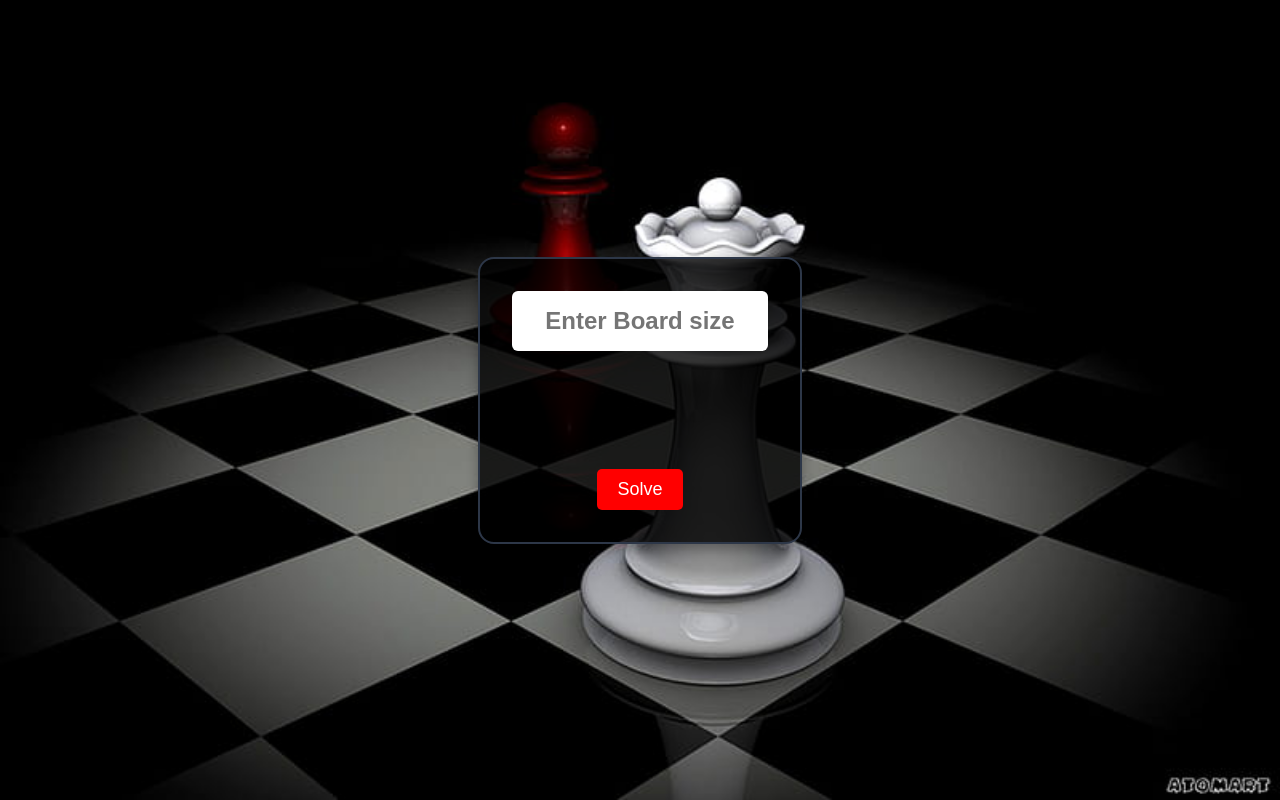
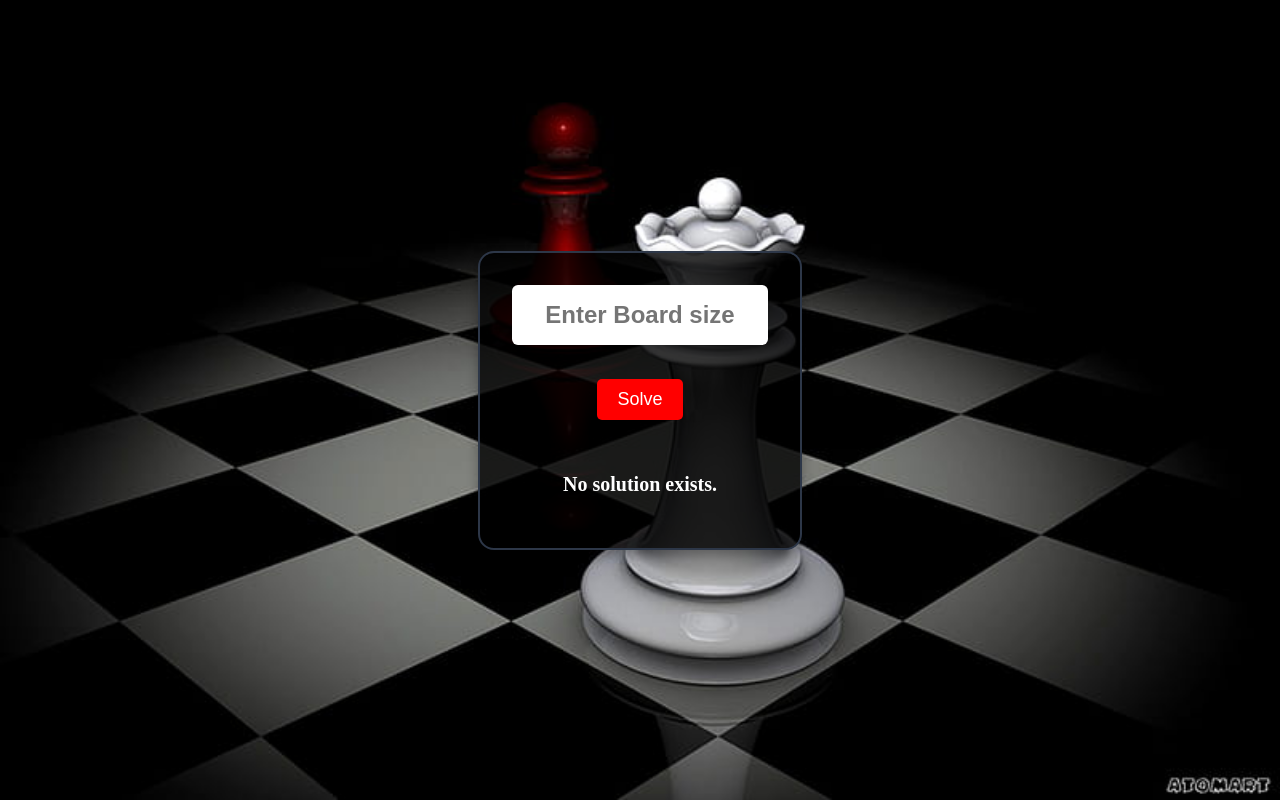
Before and after one commit to JenilJaiswal/N---Queen, a React (Vite) app in the folder N-Queen/: page / in a window 1280 px wide. Both pictures are taken after a click on the button "Solve". Built offline with nearby package versions, Linux system fonts and the light colour scheme.

Commit message:
Change1- Generate instant grid

```diff
--- a/N-Queen/src/App.css
+++ b/N-Queen/src/App.css
@@ -147,3 +147,70 @@ body {
   background-color: #3182ce;
   transform: scale(1.05);
 }
+
+.solve-button {
+  margin-top: 10px;
+  padding: 10px 20px;
+  font-size: 18px;
+  background-color: red;
+  color: white;
+  border: none;
+  border-radius: 5px;
+  cursor: pointer;
+  transition: 0.3s;
+}
+
+.solve-button:hover {
+  background-color: darkred;
+}
+
+.grid-cell {
+  width: 50px;
+  height: 50px;
+  border: 2px solid #4a5568;
+  background-color: #2d3748;
+  /* color: white; */
+  /* color: #ffcc00; */
+  color: #e40707;
+  font-size: 1.5rem;
+  display: flex;
+  align-items: center;
+  justify-content: center;
+}
+
+.navigation {
+  display: flex;
+  align-items: center;
+  justify-content: center;
+  gap: 10px;
+  margin-top: 10px;
+}
+
+.navigation button {
+  padding: 5px 10px;
+  font-size: 20px;
+  cursor: pointer;
+}
+.solution-text {
+  font-size: 18px;
+  font-weight: bold;
+  color: #ffffff; /* Change to any color you like */
+  background-color: #2d3748;
+  padding: 5px 10px;
+  border-radius: 5px;
+}
+
+.no-solution-text {
+  font-weight: bold;
+  /* color: #ffffff; Change to any color you like */
+  /* background-color: #2d3748; */
+  /* color: red; */
+  color: #ffffff;
+  font-weight: bold;
+  margin-top: 5px;
+  font-size: 20px;
+  /* border-radius: 5px; */
+}
+
+
+/*New Added code*/
--- a/N-Queen/src/board.jsx
+++ b/N-Queen/src/board.jsx
@@ -3,36 +3,28 @@ import "./App.css";
 
 export default function Board() {
   const [size, setSize] = useState("");
-  const [grid, setGrid] = useState([]);
+  const [solutions, setSolutions] = useState([]);
+  const [currentSolutionIndex, setCurrentSolutionIndex] = useState(0);
+  const [gridGenerated, setGridGenerated] = useState(false);
+  const [solved, setSolved] = useState(false); // New state to track if solve was clicked
 
   const handleChange = (e) => {
     let value = e.target.value;
-
-    // Ensure only numbers are entered
     if (!/^\d*$/.test(value)) return;
-
-    // Restrict input to two-digit numbers (1-20)
-    if (value.length > 2) {
-      value = value.slice(0, 2);
-    }
-
+    if (value.length > 2) value = value.slice(0, 2);
     const newSize = value === "" ? "" : parseInt(value, 10);
 
-    if (newSize >= 1 && newSize <= 20) {
+    if (newSize >= 1 && newSize <= 10) {
       setSize(newSize);
-      generateGrid(newSize);
+      setGridGenerated(true);
+      setSolutions([]);
+      setSolved(false); // Reset solved state when changing board size
     } else {
       setSize("");
-      setGrid([]);
+      setSolutions([]);
+      setGridGenerated(false);
+      setSolved(false);
     }
-  };
-
-  const generateGrid = (size) => {
-    if (!size) {
-      setGrid([]);
-      return;
-    }
-    setGrid(Array(size * size).fill(""));
   };
 
   const solveNQueens = () => {
@@ -64,15 +56,18 @@ export default function Board() {
     };
 
     placeQueens(0);
+    setSolutions(result.length > 0 ? result : []);
+    setCurrentSolutionIndex(0);
+    setGridGenerated(true);
+    setSolved(true); // Mark as solved
+  };
 
-    if (result.length > 0) {
-      const solution = result[0]; // Take the first valid solution
-      const newGrid = Array(size * size).fill("");
-      solution.forEach((col, row) => {
-        newGrid[row * size + col] = "♛";
-      });
-      setGrid(newGrid);
-    }
+  const navigateSolution = (direction) => {
+    setCurrentSolutionIndex((prev) =>
+      direction === "next"
+        ? Math.min(prev + 1, solutions.length - 1)
+        : Math.max(prev - 1, 0)
+    );
   };
 
   return (
@@ -86,22 +81,46 @@ export default function Board() {
           className="input-box"
           maxLength="2"
         />
-        <div
-          className="grid"
-          style={{
-            gridTemplateColumns: `repeat(${size || 1}, 50px)`,
-            gridTemplateRows: `repeat(${size || 1}, 50px)`,
-          }}
-        >
-          {grid.map((value, index) => (
-            <div key={index} className="grid-cell">
-              {value}
-            </div>
-          ))}
-        </div>
         <button onClick={solveNQueens} className="solve-button">
           Solve
         </button>
+
+        {/* Grid appears instantly when entering a valid number */}
+        {gridGenerated && (
+          <div className="grid" style={{ gridTemplateColumns: `repeat(${size}, 50px)` }}>
+            {Array(size * size)
+              .fill("")
+              .map((_, index) => {
+                const row = Math.floor(index / size);
+                const col = index % size;
+                return (
+                  <div key={index} className="grid-cell">
+                    {solutions.length > 0 && solutions[currentSolutionIndex][row] === col ? "♛" : ""}
+                  </div>
+                );
+              })}
+          </div>
+        )}
+
+        {/* Show "No solution exists" only if Solve was clicked */}
+        {solved && solutions.length === 0 && (
+          <p className="no-solution-text">No solution exists.</p>
+        )}
+
+        {solutions.length > 1 && (
+          <div className="navigation">
+            <button onClick={() => navigateSolution("prev")} disabled={currentSolutionIndex === 0}>
+              {"<"}
+            </button>
+            <span className="solution-text">{`Solution ${currentSolutionIndex + 1} of ${solutions.length}`}</span>
+            <button
+              onClick={() => navigateSolution("next")}
+              disabled={currentSolutionIndex === solutions.length - 1}
+            >
+              {">"}
+            </button>
+          </div>
+        )}
       </div>
     </div>
   );
```
